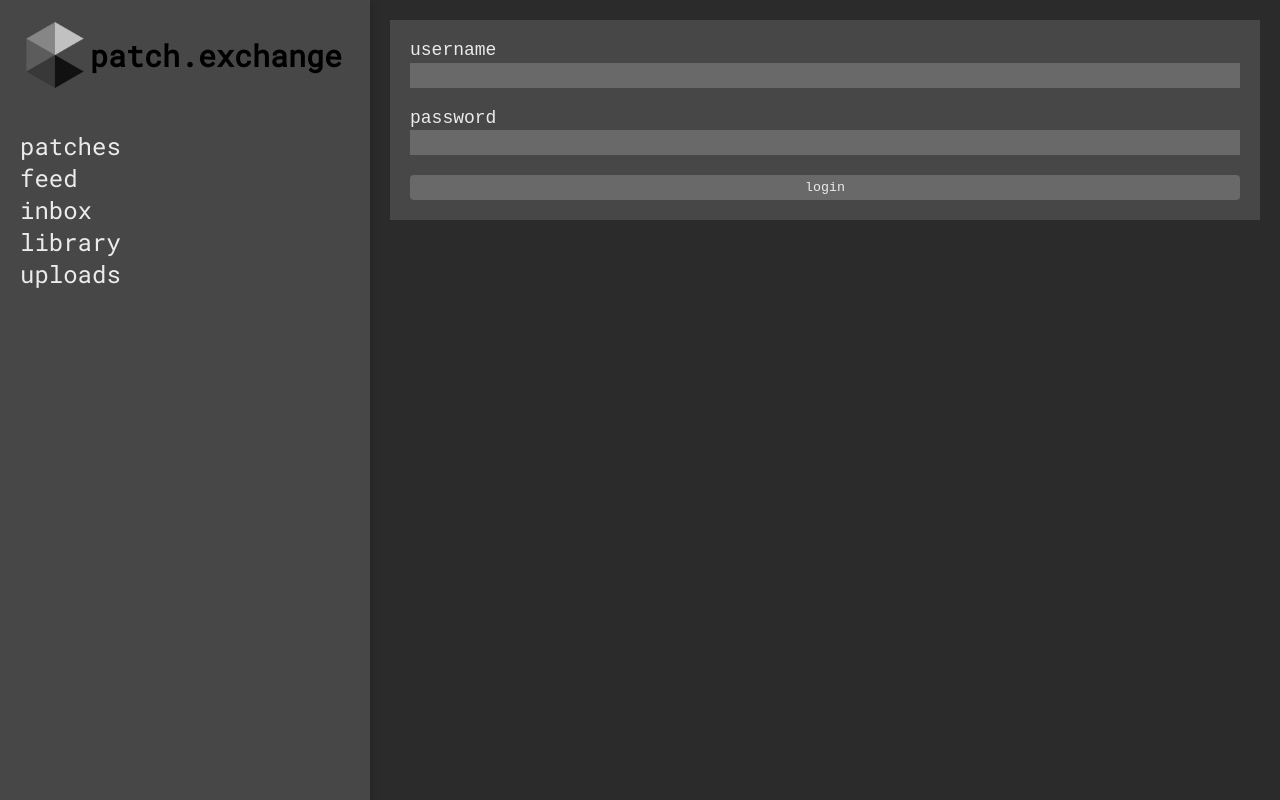
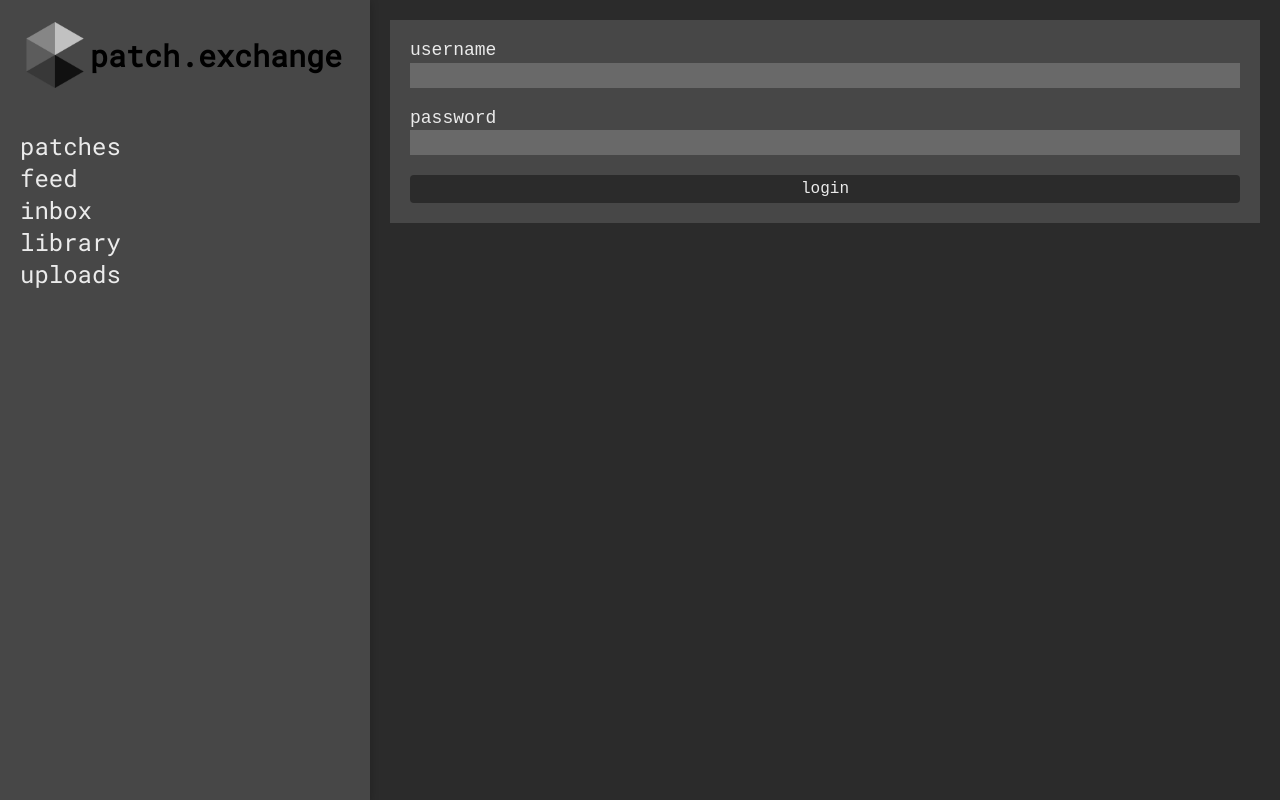
Before and after one commit to agohorel/monolith, a React (Create React App) app in the folder client/patch_exchange/: page /login in a window 1280 px wide. Built offline with nearby package versions, Linux system fonts and the light colour scheme.

Commit message:
add homepage url form field & save patch metadata as arrays of db ids

```diff
--- a/client/patch_exchange/src/components/Button/Button.js
+++ b/client/patch_exchange/src/components/Button/Button.js
@@ -11,11 +11,13 @@ const StyledButton = styled.button`
   border: none;
   border-radius: 4px;
   padding: 0.5rem 1rem;
-  background-color: ${colors.midgrey};
+  background-color: ${colors.nearblack};
   color: ${colors.offwhite};
+  font-size: 1.6rem;
 
   :hover {
     cursor: pointer;
-    background-color: ${colors.nearblack};
+    background-color: ${colors.lightgrey};
+    color: ${colors.nearblack};
   }
 `;
--- a/client/patch_exchange/src/components/Forms/PatchForm.js
+++ b/client/patch_exchange/src/components/Forms/PatchForm.js
@@ -14,10 +14,11 @@ const PatchForm = ({ metadataLists, fetchMetadataLists }) => {
     image_url: "",
     preview_url: "",
     repo_url: "",
+    homepage_url: "",
     version: "",
     file_url: "",
     description: "",
-    releaseStatuses: "",
+    releaseStatuses: [],
     operatingSystems: [],
     platforms: [],
     categories: [],
@@ -35,7 +36,10 @@ const PatchForm = ({ metadataLists, fetchMetadataLists }) => {
       // update array fields
       setFormData({
         ...formData,
-        [e.target.id]: [...formData[e.target.id], e.target.value]
+        [e.target.id]: [
+          ...formData[e.target.id],
+          e.target.selectedOptions[0].id
+        ]
       });
     }
   };
@@ -55,6 +59,8 @@ const PatchForm = ({ metadataLists, fetchMetadataLists }) => {
       <Input id="preview_url" onChange={handleChange}></Input>
       <Label htmlFor="repo_url">repo url</Label>
       <Input id="repo_url" onChange={handleChange}></Input>
+      <Label htmlFor="homepage_url">homepage url</Label>
+      <Input id="homepage_url" onChange={handleChange}></Input>
       <Label htmlFor="version">version name</Label>
       <Input id="version" onChange={handleChange}></Input>
       <Label htmlFor="file_url">file url</Label>
@@ -102,7 +108,7 @@ const PatchForm = ({ metadataLists, fetchMetadataLists }) => {
               return (
                 <Option
                   key={releaseStatus.id}
-                  id={releaseStatus.release_status}
+                  id={releaseStatus.id}
                   value={releaseStatus.release_status}
                 >
                   {releaseStatus.release_status}
--- a/client/patch_exchange/src/components/Forms/PatchFormSelect.js
+++ b/client/patch_exchange/src/components/Forms/PatchFormSelect.js
@@ -50,7 +50,7 @@ export const PatchFormSelect = ({
                 return (
                   <Option
                     key={item.id}
-                    id={item[itemPropertyName]}
+                    id={item.id}
                     value={item[itemPropertyName]}
                   >
                     {item[itemPropertyName]}
```
